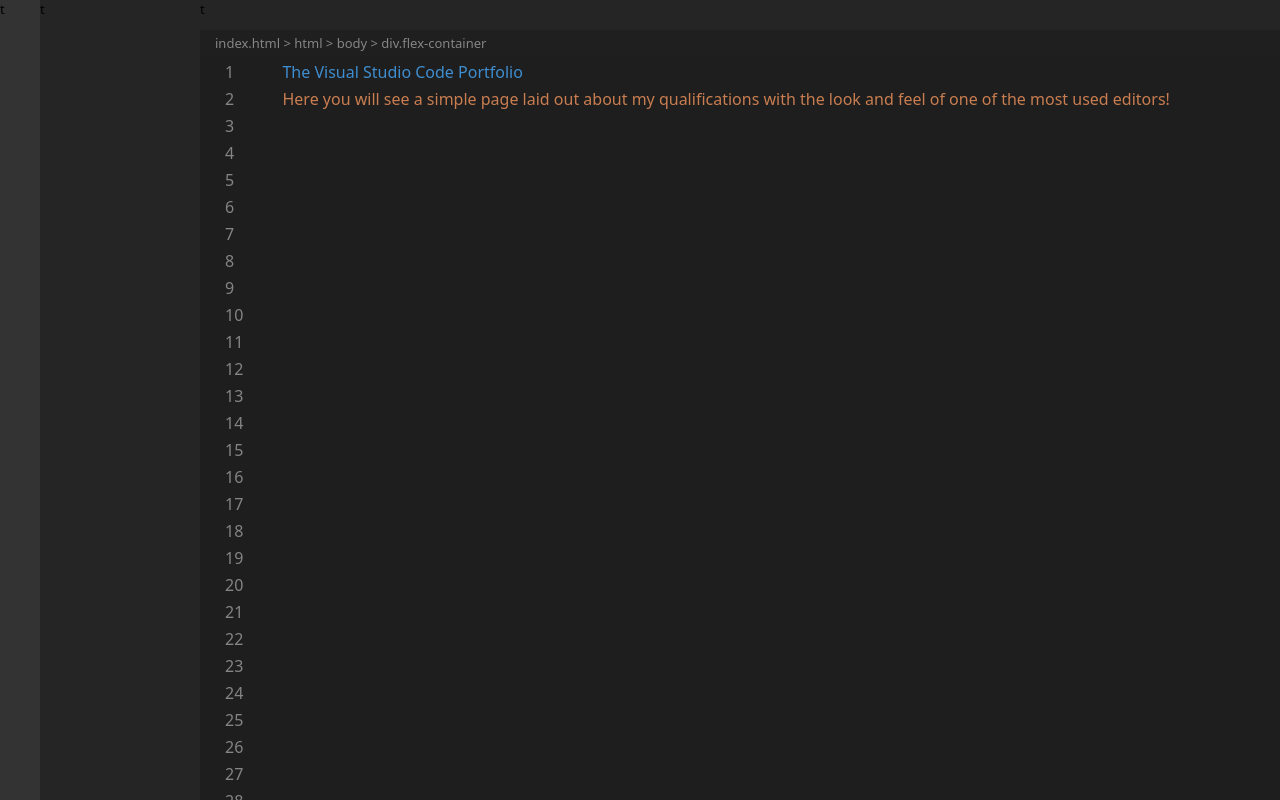
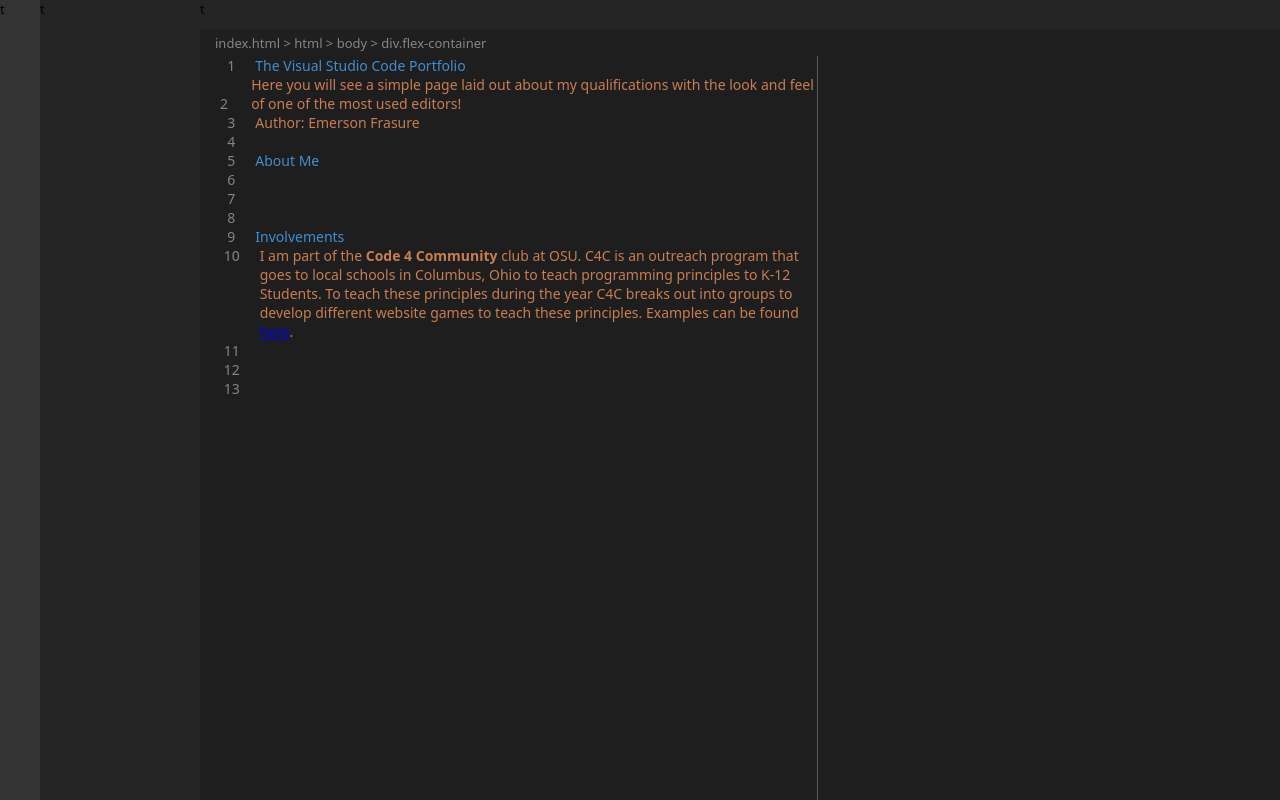
Before and after one commit to EmersonFras/Portfolio, a plain HTML site: page index.html in a window 1280 px wide. Drawn offline with Linux system fonts and the light colour scheme.

Commit message:
Revised numbering system and add submodule
    Complete revision of the numbering system making it inline with the text. Also adds submodule for future embedding of other git repos.

```diff
--- a/index.html
+++ b/index.html
@@ -18,13 +18,47 @@
             <div id = "nav" class = "tab">t</div>
             <div id = "nav" class ="pathway">index.html > html > body > div.flex-container</div>
             <div id = "content">
-                <div id = "numbers">
+                <div id= "text-parent">
+                    <div id = "line">
+                        <p id = "text">The Visual Studio Code Portfolio</p>
+                    </div>
+                    <div id="line">
+                        <p id = "sub-text">Here you will see a simple page laid out about my qualifications with the look and feel of one of the most used editors!</p>
+                    </div>
+                    <div id="line">
+                        <p id = "sub-text">Author: Emerson Frasure</p>
+                    </div>
+                    <div id="line">
+                    </div>
+                    <div id="line">
+                        <p id="text">About Me</p>
+                    </div>
+                    <div id="line">
+                        <p id="sub-text"></p>
+                    </div>
+                    <div id="line">
+                        <div id="includedContent"></div>
+                    </div>
+                    <div id="line">
+                    </div>
+                    <div id="line">
+                        <p id="text">Involvements</p>
+                    </div>
+                    <div id="line">
+                        <p id="sub-text">I am part of the <strong>Code 4 Community</strong> club at OSU. C4C is an outreach program that goes to local schools in Columbus, Ohio to teach programming principles to K-12 Students. To teach these principles during the year C4C breaks out into groups to develop different website games to teach these principles. Examples can be found <a href="./Etch-a-Sketch/">here</a>.</p>
+                    </div>
+                    <div id="line">
+                        <p id="text"></p>
+                    </div>
+                    <div id="line">
+                        <p id="text"></p>
+                    </div>
+                    <div id="line">
+                        <p id="text"></p>
+                    </div>
+                </div>
 
-                </div>
-                <div id= "text-parent">
-                    <p id = "text">The Visual Studio Code Portfolio</p>
-                    <p id = "sub-text">Here you will see a simple page laid out about my qualifications with the look and feel of one of the most used editors!</p>
-                </div>
+                <div id="text-wrap"></div>
             </div>
         </div>
     </div>
--- a/src/javascript.js
+++ b/src/javascript.js
@@ -1,7 +1,14 @@
-const container = document.getElementById("numbers");
+const container = document.querySelectorAll("#line");
 
-for (let i = 1; i <= 100; i++) {
+container.forEach((element, index) => {
     const para = document.createElement("p");
-    para.textContent = i;
-    container.appendChild(para);
-}
+    const lineNumber = index + 1;
+    para.innerHTML = `&nbsp;${lineNumber < 10 ? ` ${lineNumber}` : lineNumber}`;
+    para.classList.add("number"); // add class "number" to the paragraph
+    element.insertBefore(para, element.firstChild);
+});
+
+const content = document.querySelector("#includedContent");
+$(function(){
+    content.load("Etch-a-Sketch/index.html");
+});
--- a/styles/style.css
+++ b/styles/style.css
@@ -71,22 +71,39 @@
 }
 
 #content > * {
-    font-size: 16px;
+    font-size: 14px;
 
 
-    padding-left: 20px;
+    /* padding-left: 20px; */
 
 
 }
 
-#numbers > * {
-    color: #858585;
-    margin: 5px;
+#text-wrap {
+    border-left-style: solid;
+    border-color: rgba(134, 134, 134, 0.596);
+    border-width: 1px;
+    flex: 3;
 }
 
-#text-parent > * {
+#text-parent {
+    flex: 4;
+}
+
+#line {
+    display: flex;
+}
+#line > * {
+    color: #858585;
+    margin: 0px;
+}
+
+.number {
+    padding: 0px 20px;
+}
+
+#text {
     color: #3f8ed0;
-    margin: 5px;
 }
 
 #sub-text {
```
Also changed, not shown: images/mochi.gif (added), 1 other file.
